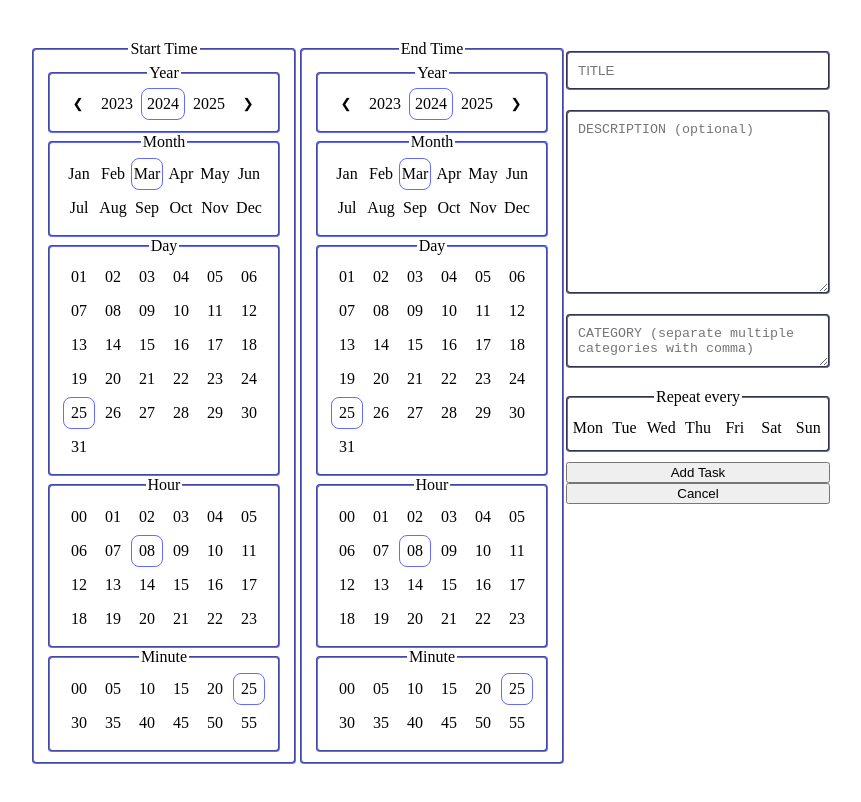
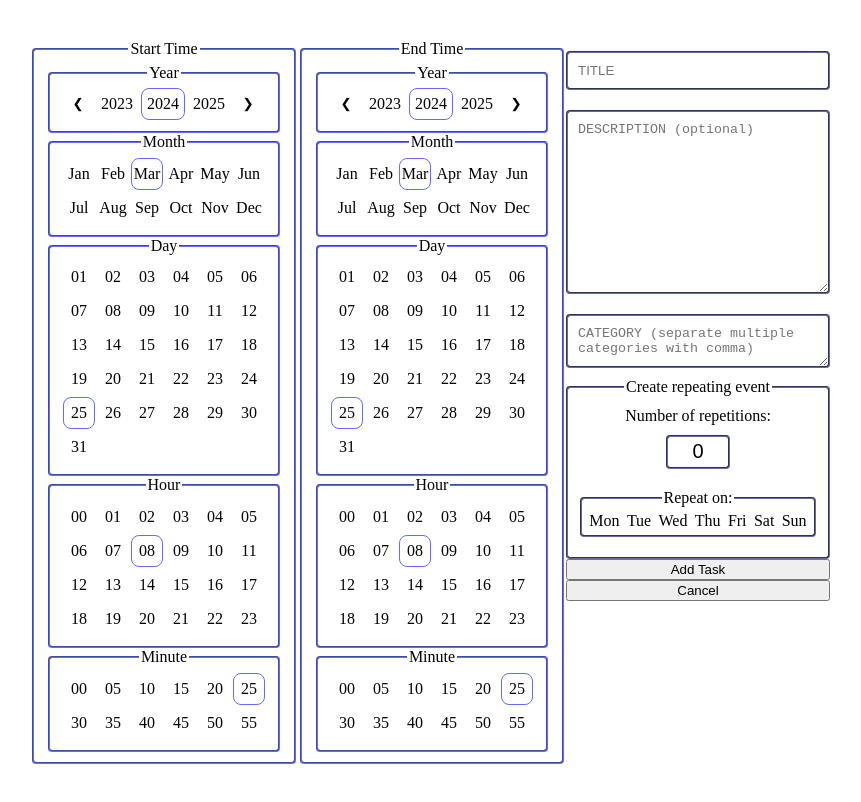
Before and after one commit to Zyphdoz/Temporal-Architect-App, a React (Vite) app: page / in a window 1280 px wide. Both pictures are taken after a click on the button "Create new task". Shown: the whole page, without its empty margins (210-1071 px from the left). Built offline with nearby package versions, Linux system fonts and the light colour scheme; the HTML template or start-up script is replaced by a standard one.

Commit message:
repeating event creates multiple instances of calendar event

```diff
--- a/src/App.tsx
+++ b/src/App.tsx
@@ -3,6 +3,7 @@ import CalendarTaskEditor from './CalendarTaskEditor';
 import { useState } from 'react';
 import { CalendarTask } from './types/CalendarTask';
 import Calendar from './Calendar';
+import { Day, Hour, Minute, Month } from './types/DateAndTime';
 
 function App() {
     const [calendarTasks, setCalendarTasks] = useState<CalendarTask[]>([]);
@@ -11,9 +12,7 @@ function App() {
     const [taskBeingEdited, setTaskBeingEdited] = useState<CalendarTask | undefined>();
 
     function handleOnTaskSubmit(task: CalendarTask) {
-        setCalendarTasks((prevCalendarTasks) => {
-            return [...prevCalendarTasks, task];
-        });
+        createTask(task);
         showCalendarHideEverythingElse();
     }
 
@@ -45,10 +44,83 @@ function App() {
     }
 
     function handleTaskUpdate(updatedTask: CalendarTask) {
-        setCalendarTasks((prevCalendarTasks) => {
-            return prevCalendarTasks.map((oldTask) => (oldTask.taskId === updatedTask.taskId ? updatedTask : oldTask));
-        });
+        handleDeleteTask(updatedTask);
+        createTask(updatedTask);
         showCalendarHideEverythingElse();
+    }
+
+    function createTask(task: CalendarTask) {
+        const repeats = task.numRepeats;
+        if (repeats === 0) {
+            setCalendarTasks((prevCalendarTasks) => {
+                return [...prevCalendarTasks, task];
+            });
+            return;
+        } else {
+            const newCalendarTasks: CalendarTask[] = getAllRepeatingTasks(task);
+            setCalendarTasks((prevCalendarTasks) => {
+                return [...prevCalendarTasks, ...newCalendarTasks];
+            });
+        }
+    }
+
+    function getAllRepeatingTasks(task: CalendarTask): CalendarTask[] {
+        let startDate = task.startTime.date;
+        let newCalendarTasks: CalendarTask[] = [];
+
+        while (newCalendarTasks.length < task.numRepeats) {
+            if (task.repeatMonday && getDayOfTheWeek(startDate) === 'Mon') {
+                newCalendarTasks.push(getNewTaskFromDate(startDate, task));
+            } else if (task.repeatTuesday && getDayOfTheWeek(startDate) === 'Tue') {
+                newCalendarTasks.push(getNewTaskFromDate(startDate, task));
+            } else if (task.repeatWednesday && getDayOfTheWeek(startDate) === 'Wed') {
+                newCalendarTasks.push(getNewTaskFromDate(startDate, task));
+            } else if (task.repeatThursday && getDayOfTheWeek(startDate) === 'Thu') {
+                newCalendarTasks.push(getNewTaskFromDate(startDate, task));
+            } else if (task.repeatFriday && getDayOfTheWeek(startDate) === 'Fri') {
+                newCalendarTasks.push(getNewTaskFromDate(startDate, task));
+            } else if (task.repeatSaturday && getDayOfTheWeek(startDate) === 'Sat') {
+                newCalendarTasks.push(getNewTaskFromDate(startDate, task));
+            } else if (task.repeatSunday && getDayOfTheWeek(startDate) === 'Sun') {
+                newCalendarTasks.push(getNewTaskFromDate(startDate, task));
+            }
+            startDate = getNextDate(startDate);
+        }
+
+        return newCalendarTasks;
+    }
+
+    function getNewTaskFromDate(startDate: Date, task: CalendarTask): CalendarTask {
+        const endDate = new Date(startDate.getTime() + task.taskDuration);
+        return {
+            ...task,
+            startTime: {
+                hour: startDate.getHours().toString().padStart(2, '0') as Hour,
+                minute: startDate.getMinutes().toString().padStart(2, '0') as Minute,
+                day: startDate.getDate().toString().padStart(2, '0') as Day,
+                year: startDate.getFullYear().toString(),
+                month: startDate.toLocaleString('default', { month: 'short' }) as Month,
+                date: startDate,
+            },
+            endTime: {
+                hour: endDate.getHours().toString().padStart(2, '0') as Hour,
+                minute: endDate.getMinutes().toString().padStart(2, '0') as Minute,
+                day: endDate.getDate().toString().padStart(2, '0') as Day,
+                year: endDate.getFullYear().toString(),
+                month: endDate.toLocaleString('default', { month: 'short' }) as Month,
+                date: endDate,
+            },
+        };
+    }
+
+    function getDayOfTheWeek(date: Date): string {
+        return date.toLocaleDateString('en-US', { weekday: 'short' });
+    }
+
+    function getNextDate(date: Date): Date {
+        let nextDate = new Date(date);
+        nextDate.setDate(date.getDate() + 1);
+        return nextDate;
     }
 
     return (
--- a/src/Calendar.tsx
+++ b/src/Calendar.tsx
@@ -29,21 +29,12 @@ export default function Calendar({
         });
     }
 
-    function handleUserClickedOnCalendarTask(taskId: number) {
-        const selectedTask = getCalendarTaskById(taskId);
+    function handleUserClickedOnCalendarTask(selectedTask: CalendarTask) {
         setSelectedTask(selectedTask);
     }
 
     function handleClickEditSelectedTaskButton(task: CalendarTask) {
         onHandleEditTaskClick(task);
-    }
-
-    function getCalendarTaskById(id: number): NonNullable<CalendarTask> {
-        const task = calendarTasks.find((task) => task.taskId === id);
-        if (!task) {
-            throw new Error(`Task with id ${id} not found`);
-        }
-        return task;
     }
 
     function insertSelectedTask() {
@@ -147,7 +138,7 @@ export default function Calendar({
         const heightOfCalendarEventContainerMarginTopPlusBottom: number = 2;
 
         for (let i = 0; i < todaysTasks.length; i++) {
-            const { title, taskDuration, startTime, endTime, taskId, description } = todaysTasks[i];
+            const { title, taskDuration, startTime, endTime, description } = todaysTasks[i];
             let duration: string = `${startTime.hour}:${startTime.minute}-${endTime.hour}:${endTime.minute}`;
             let taskHeight: number =
                 (taskDuration / 3600000) * (hourHeightInPixels + heightOfCalendarEventContainerMarginTopPlusBottom);
@@ -184,7 +175,7 @@ export default function Calendar({
             html.push(
                 <div
                     className="CalendarEventContainer"
-                    onClick={() => handleUserClickedOnCalendarTask(taskId)}
+                    onClick={() => handleUserClickedOnCalendarTask(todaysTasks[i])}
                     style={{
                         height: `${taskHeight}px`,
                         minHeight: `${taskHeight}px`,
@@ -283,36 +274,6 @@ export default function Calendar({
     }
 
     function taskHappensThisDay(task: CalendarTask, thisDay: Date): boolean {
-        const currentWeekDay: string = thisDay.toLocaleString('en-US', {
-            weekday: 'short',
-        });
-
-        switch (currentWeekDay) {
-            case 'Mon':
-                if (task.repeatMonday) return true;
-                break;
-            case 'Tue':
-                if (task.repeatTuesday) return true;
-                break;
-            case 'Wed':
-                if (task.repeatWednesday) return true;
-                break;
-            case 'Thu':
-                if (task.repeatThursday) return true;
-                break;
-            case 'Fri':
-                if (task.repeatFriday) return true;
-                break;
-            case 'Sat':
-                if (task.repeatSaturday) return true;
-                break;
-            case 'Sun':
-                if (task.repeatSunday) return true;
-                break;
-            default:
-                break;
-        }
-
         if (thisIsTheFirstDayOfTheTask(task.startTime, thisDay)) return true;
         if (thisIsTheLastDayOfTheTask(task.endTime, thisDay)) return true;
 
@@ -347,10 +308,20 @@ export default function Calendar({
                     <DateTimePicker onStateChange={handleDateTimePickerStateChange} uniqueKey="calendarDatePicker" />
                     <div className="CalendarTaskControls">
                         <button onClick={onCreateNewTaskButtonClick}>Create new task</button>
-                        {selectedTask && (
+                        {selectedTask && selectedTask.numRepeats === 0 && (
                             <button onClick={() => handleClickEditSelectedTaskButton(selectedTask)}>
                                 Edit selected task
                             </button>
+                        )}
+                        {selectedTask?.numRepeats !== 0 && selectedTask !== undefined && (
+                            <>
+                                <button onClick={() => handleClickEditSelectedTaskButton(selectedTask)}>
+                                    Edit selected task
+                                </button>
+                                <button onClick={() => handleClickEditSelectedTaskButton(selectedTask)}>
+                                    Edit all copies of selected task
+                                </button>
+                            </>
                         )}
                         <div className="CalendarEventContainer CalendarEventTitle">{insertSelectedTask()}</div>
                     </div>
--- a/src/CalendarTaskEditor.tsx
+++ b/src/CalendarTaskEditor.tsx
@@ -42,6 +42,7 @@ export default function EditCalendarTask({
                   },
                   taskDuration: 0,
                   taskId: 0,
+                  numRepeats: 0,
                   repeatMonday: false,
                   repeatTuesday: false,
                   repeatWednesday: false,
@@ -85,9 +86,9 @@ export default function EditCalendarTask({
             setShowNegativeTaskDurationErrorMessage(true);
         } else {
             if (userIsCreatingNewTask()) {
+                onTaskSubmit(calendarTaskFormData);
+            } else if (userIsEditingExistingTask()) {
                 onTaskUpdate(calendarTaskFormData);
-            } else if (userIsEditingExistingTask()) {
-                onTaskSubmit(calendarTaskFormData);
             }
             clearTaskDetails();
         }
@@ -127,6 +128,7 @@ export default function EditCalendarTask({
                 title: '',
                 description: '',
                 category: '',
+                numRepeats: 0,
                 repeatMonday: false,
                 repeatTuesday: false,
                 repeatWednesday: false,
@@ -139,11 +141,11 @@ export default function EditCalendarTask({
     }
 
     function userIsEditingExistingTask(): boolean {
-        return taskBeingEdited?.taskId !== 0;
+        return taskBeingEdited?.taskId !== 0 && taskBeingEdited !== undefined;
     }
 
     function userIsCreatingNewTask(): boolean {
-        return taskBeingEdited?.taskId === 0;
+        return taskBeingEdited?.taskId === undefined;
     }
 
     function endTimeComesBeforeStartTime(): boolean {
@@ -195,9 +197,25 @@ export default function EditCalendarTask({
                         value={calendarTaskFormData.category}
                         onChange={handleChange}
                     ></textarea>
+                    {!taskBeingEdited && (
+                        <fieldset className="CreateRepeatingEventContainer">
+                            <legend>Create repeating event</legend>
+                            <div className="NumberOfRepetitionsContainer">
+                                <label htmlFor="numRepeats">Number of repetitions:</label>
+                                <input
+                                    type="number"
+                                    id="numRepeats"
+                                    name="numRepeats"
+                                    value={calendarTaskFormData.numRepeats}
+                                    max={9999}
+                                    min={0}
+                                    required
+                                    onChange={handleChange}
+                                ></input>
+                            </div>
+                            <fieldset className="RepeatingDaysContainer">
+                                <legend>Repeat on:</legend>
 
-                    <fieldset className="RecurringTaskCheckbox">
-                        <legend>Repeat every</legend>
                                 <input
                                     type="checkbox"
                                     id="monday"
@@ -255,6 +273,8 @@ export default function EditCalendarTask({
                                 ></input>
                                 <label htmlFor="sunday">Sun</label>
                             </fieldset>
+                        </fieldset>
+                    )}
 
                     <button>{taskBeingEdited ? 'Update Task' : 'Add Task'}</button>
 
--- a/src/styles/CalendarTaskEditor.css
+++ b/src/styles/CalendarTaskEditor.css
@@ -50,7 +50,7 @@
     height: 30px;
 }
 
-.RecurringTaskCheckbox {
+.RepeatingTaskContainer {
     width: 260px;
     display: flex;
     justify-content: space-evenly;
@@ -61,28 +61,79 @@
     border-color: #666aa3;
 }
 
-.RecurringTaskCheckbox > label {
-    height: 30px;
-    width: 30px;
-    padding: 1px;
-    margin: 1px;
-    display: grid;
-    align-items: center;
+input[type='checkbox']:hover + label {
+    color: #ffffff;
+    cursor: pointer;
+}
+
+.NumberOfRepetitionsContainer {
+    display: flex;
+    flex-direction: column;
+    margin-top: 5px;
+}
+
+.RepeatingDaysContainer {
+    width: 232px;
+    display: flex;
+    justify-content: space-evenly;
+    padding: 5px 0px;
+    border: 2px groove #646cff;
+    border-radius: 4px;
+    margin: 10px auto;
+    border-color: #666aa3;
 }
 
 input[type='checkbox']:hover + label {
     padding: 0px;
-    border: 1px solid #666aa3;
+    outline: 1px solid #666aa3;
     border-radius: 8px;
     cursor: pointer;
 }
 
 input[type='checkbox']:checked + label {
-    border: 1px solid #646cff;
+    outline: 1px solid #646cff;
     padding: 0px;
     border-radius: 8px;
 }
 
-.RecurringTaskCheckbox > input[type='checkbox'] {
+.RepeatingDaysContainer > input[type='checkbox'] {
     display: none;
 }
+
+.NumberOfRepetitionsContainer > input[type='number'] {
+    width: 60px;
+    height: 20px;
+    font-size: 20px;
+    display: flex;
+    justify-content: space-evenly;
+    padding: 5px 0px;
+    border: 2px groove #646cff;
+    border-radius: 4px;
+    margin: 10px auto;
+    border-color: #666aa3;
+    text-align: center;
+    -moz-appearance: textfield;
+}
+
+.NumberOfRepetitionsContainer > input[type='number']:focus {
+    border: 2px groove #646cff;
+    outline: none;
+}
+
+.NumberOfRepetitionsContainer > input[type='number']:hover {
+    border: 2px groove #646cff;
+    outline: none;
+}
+
+input::-webkit-outer-spin-button,
+input::-webkit-inner-spin-button {
+    -webkit-appearance: none;
+    margin: 0;
+}
+
+.CreateRepeatingEventContainer {
+    display: flex;
+    flex-direction: column;
+    border-color: #666aa3;
+    margin: 0px auto;
+}
--- a/src/types/CalendarTask.ts
+++ b/src/types/CalendarTask.ts
@@ -8,6 +8,7 @@ export interface CalendarTask {
     endTime: DateAndTime;
     taskDuration: number;
     taskId: number;
+    numRepeats: number;
     repeatMonday: boolean;
     repeatTuesday: boolean;
     repeatWednesday: boolean;
```
Lines whose indentation alone changed are shown as unchanged.
